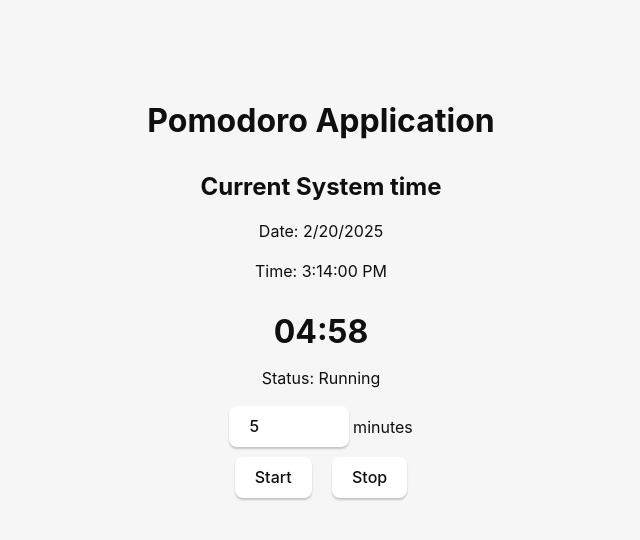
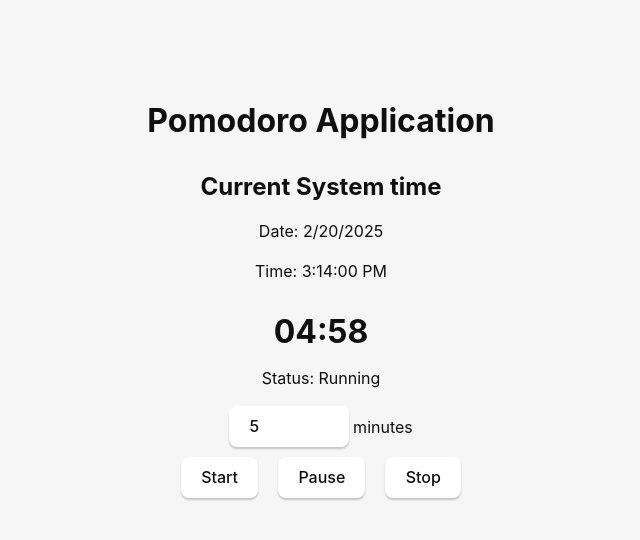
Before and after one commit to ShamaW/cedt-indiv-pomodoro, a React (Vite) app: page / in a window 1280 px wide. Both pictures are taken after a click on the button "Start". Shown: the top 540 px of the page, without its empty margins (319-959 px from the left). Built offline with nearby package versions, Linux system fonts and the light colour scheme.

Commit message:
Add pause timer logic

```diff
--- a/src/CountdownTimer.tsx
+++ b/src/CountdownTimer.tsx
@@ -5,6 +5,7 @@ function CountdownTimer() {
     const [isRunning, setIsRunning] = useState(false);
     const [remainingSeconds, setRemainingSeconds] = useState(0);
     const [inputMinutes, setInputMinutes] = useState("5");
+    const [isPaused, setIsPaused] = useState(false);
 
     const formatTime = (totalSecond : number) => {
         const minutes = Math.floor(totalSecond / 60);
@@ -15,32 +16,46 @@ function CountdownTimer() {
     useEffect(() => {
         let interval : number | undefined;
 
-        if (isRunning && remainingSeconds > 0) {
+        if (isRunning && !isPaused && remainingSeconds > 0) {
             interval = window.setInterval(() => {
                 setRemainingSeconds(prev => prev - 1);
             }, 1000);
         }
         else if (remainingSeconds <= 0 && isRunning) {
             setIsRunning(false);
+            setIsPaused(false)
         }
 
         return () => {if (interval) clearInterval(interval)};
-    }, [isRunning, remainingSeconds]);
+    }, [isRunning, isPaused, remainingSeconds]);
 
     const handleStart = () => {
         const durationSeconds = parseInt(inputMinutes) * 60;
         setRemainingSeconds(durationSeconds);
         setIsRunning(true);
+        setIsPaused(false);
         setStartTime(new Date().toISOString());
     };
 
-    const handleStop = () => { setIsRunning(false); };
+    const handleStop = () => {
+        setIsRunning(false);
+        setIsPaused(false);
+    };
+
+    const handlePause = () => { setIsPaused(true); };
+    const handleResume = () => { setIsPaused(false); };
+
+    const getStatus = () => {
+        if (!isRunning) return "Stopped";
+        if (isPaused) return "Paused";
+        return "Running";
+    }
 
     return (
         <div className="timer-container">
             <div className="timer-display">
                 <h1>{formatTime(remainingSeconds)}</h1>
-                <p>Status: {isRunning ? "Running" : "Stopped"}</p>
+                <p>Status: {getStatus()}</p>
             </div>
 
             <div className="timer-controls">
@@ -56,6 +71,8 @@ function CountdownTimer() {
                 <span> minutes</span>
                 <div>
                     <button onClick={handleStart} disabled={isRunning} >Start</button>
+                    {isRunning && !isPaused && (<button onClick={handlePause}>Pause</button>)}
+                    {isRunning && isPaused && (<button onClick={handleResume}>Resume</button>)}
                     <button onClick={handleStop} disabled={!isRunning}>Stop</button>
                 </div>
             </div>
```
